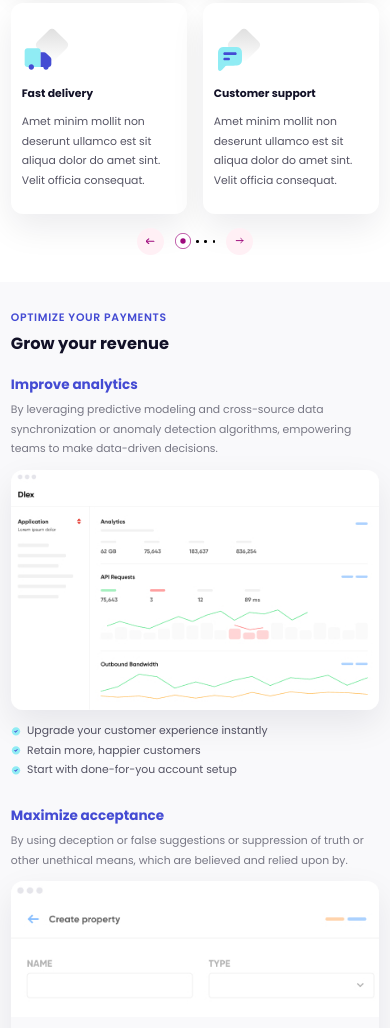
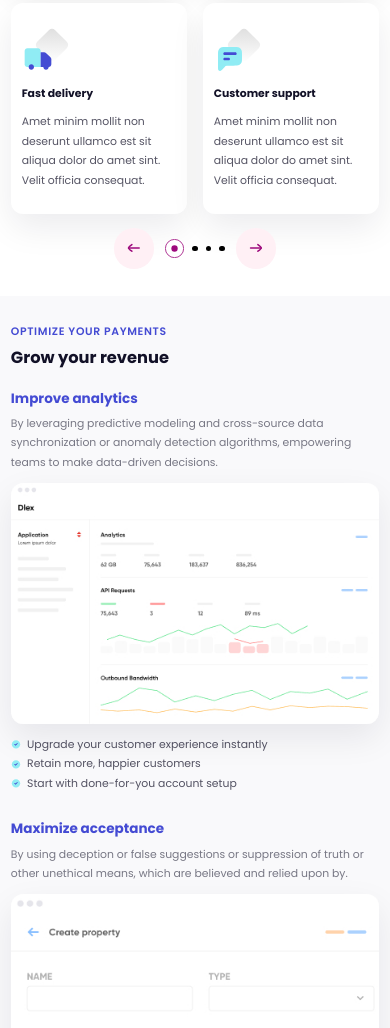
Before and after one commit to vanyadr/dlex, a plain HTML site: page index.html in a window 390 px wide. Shown: the part 811-1839 px from the top of the page. Drawn offline with nearby package versions, Linux system fonts and the light colour scheme.

Commit message:
fix bug with slider bullets

```diff
--- a/css/scss/style.scss
+++ b/css/scss/style.scss
@@ -980,6 +980,15 @@ div {
                 position: relative;
                 cursor: pointer;
                 transition: background-color .4s;
+
+                @include tablet {
+                    width: 3rem;
+                    height: 3rem;
+                }
+                @include mobile {
+                    width: 3rem;
+                    height: 3rem;
+                }
             }
 
             .slider-button-prev:hover,
@@ -996,6 +1005,13 @@ div {
                 justify-content: center;
                 align-items: center;
                 gap: .4rem;
+
+                @include tablet {
+                    gap: .6rem;
+                }
+                @include mobile {
+                    gap: .6rem;
+                }
 
                 li {
                     display: block;
@@ -1003,8 +1019,16 @@ div {
                     width: 0.2rem;
                     height: 0.2rem;
                     background: #000;
-                    opacity: 1;
                     border-radius: 50%;
+
+                    @include tablet {
+                        width: 0.4rem;
+                        height: 0.4rem;
+                    }
+                    @include mobile {
+                        width: 0.4rem;
+                        height: 0.4rem;
+                    }
                 }
 
                 .slick-active {
@@ -1012,6 +1036,15 @@ div {
                     width: 1.2rem;
                     height: 1.2rem;
                     background: #fff;
+
+                    @include tablet {
+                        width: 1.4rem;
+                        height: 1.4rem;
+                    }
+                    @include mobile {
+                        width: 1.4rem;
+                        height: 1.4rem;
+                    }
                 }
 
                 .slick-active::after {
@@ -1026,6 +1059,15 @@ div {
                     background: url('pseudo-img/active-bullet.svg');
                     background-size: contain;
                     background-repeat: no-repeat;
+
+                    @include tablet {
+                        width: 1.4rem;
+                        height: 1.4rem;
+                    }
+                    @include mobile {
+                        width: 1.4rem;
+                        height: 1.4rem;
+                    }
                 }
             }
 
@@ -1040,6 +1082,15 @@ div {
                 background: url('pseudo-img/arr-left.svg');
                 background-size: contain;
                 background-repeat: no-repeat;
+
+                @include tablet {
+                    width: 1.2rem;
+                    height: 1.2rem;
+                }
+                @include mobile {
+                    width: 1.2rem;
+                    height: 1.2rem;
+                }
             }
 
             .slider-button-next::after {
@@ -1053,6 +1104,15 @@ div {
                 background: url('pseudo-img/arr-right.svg');
                 background-size: contain;
                 background-repeat: no-repeat;
+
+                @include tablet {
+                    width: 1.2rem;
+                    height: 1.2rem;
+                }
+                @include mobile {
+                    width: 1.2rem;
+                    height: 1.2rem;
+                }
             }
         }
     }
```
Also changed, not shown: css/style.css, 1 other file.
